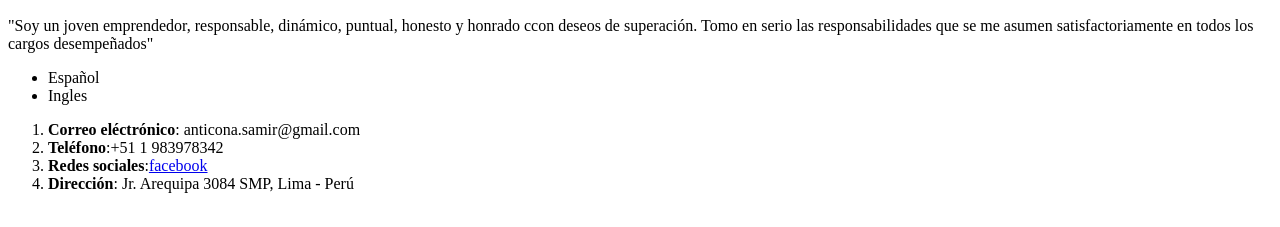
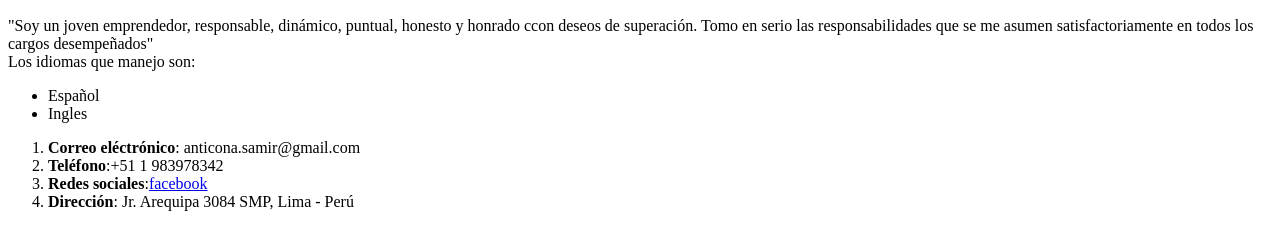
Before and after one commit to SamirAnticona/PRUEBA, a plain HTML site: page index.html in a window 1280 px wide. Shown: the part 689-916 px from the top of the page. Drawn offline with Linux system fonts and the light colour scheme.

Commit message:
Update index.html

```diff
--- a/index.html
+++ b/index.html
@@ -26,7 +26,7 @@
 
     <h2>Información Personal</h2>
       <img src="image/samir.jpg" alt="samir.jpg" height="150px"/>
-    <p>"Soy un joven emprendedor, responsable, dinámico, puntual, honesto y honrado ccon deseos de superación. Tomo en serio las responsabilidades que se me asumen satisfactoriamente en todos los cargos desempeñados"
+    <p>"Soy un joven emprendedor, responsable, dinámico, puntual, honesto y honrado ccon deseos de superación. Tomo en serio las responsabilidades que se me asumen satisfactoriamente en todos los cargos desempeñados"</br>Los idiomas que manejo son:
       <ul>
         <li>Español</li>
         <li>Ingles</li>
```
